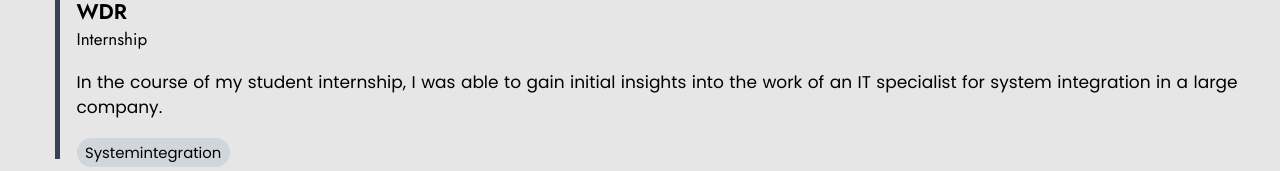
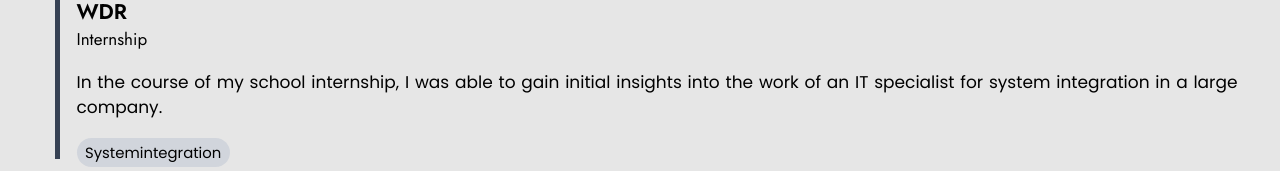
Before and after one commit to simonlindner/lindner.top, a Next.js app: page /about in a window 1280 px wide. Shown: the part 3283-3454 px from the top of the page. Built offline with nearby package versions, Linux system fonts and the light colour scheme; no server answers.

Commit message:
Update experience.jsx

```diff
--- a/app/about/components/experience.jsx
+++ b/app/about/components/experience.jsx
@@ -160,7 +160,7 @@ export default function Experience() {
 							Internship
 						</h4>
 						<p className="text-justify">
-							In the course of my student internship, I was able to gain initial insights into the work of
+							In the course of my school internship, I was able to gain initial insights into the work of
 							an IT specialist for system integration in a large company.
 						</p>
 						<div className="flex flex-wrap gap-2 mt-4 text-sm">
```
